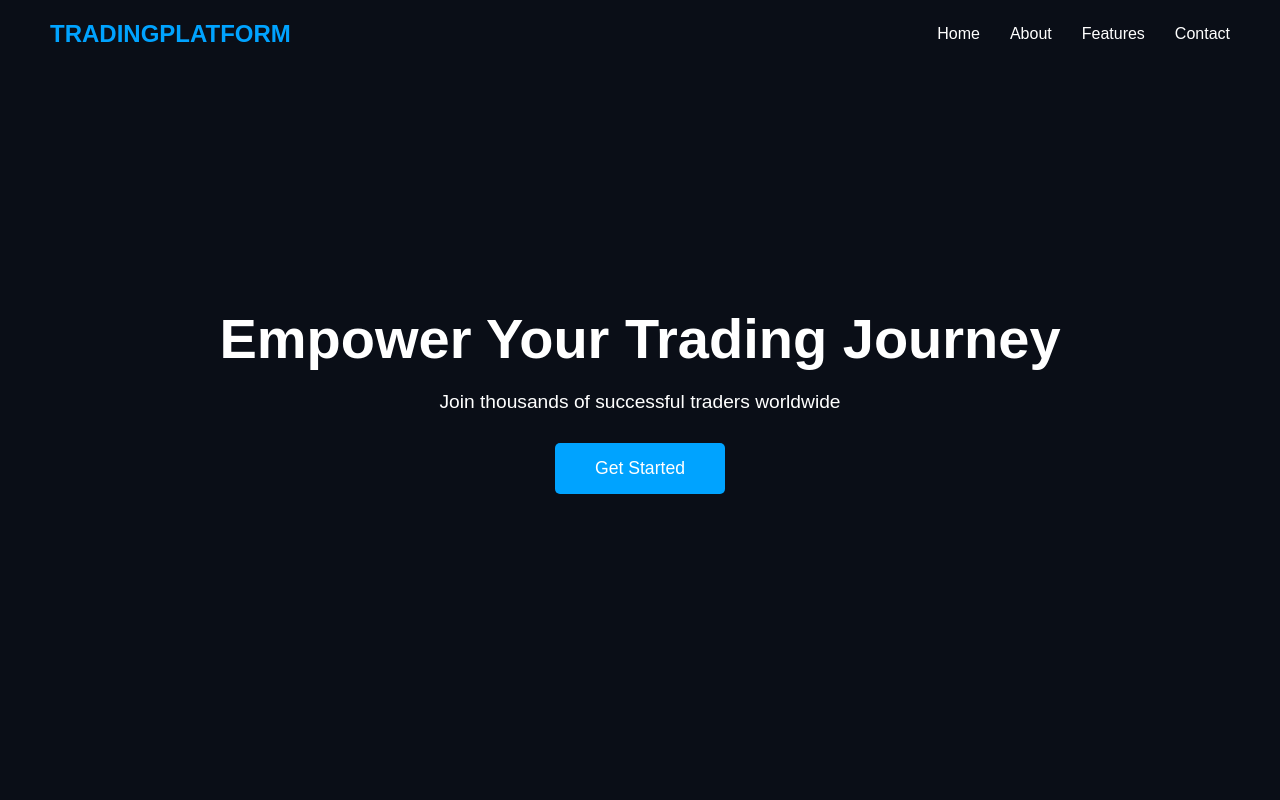
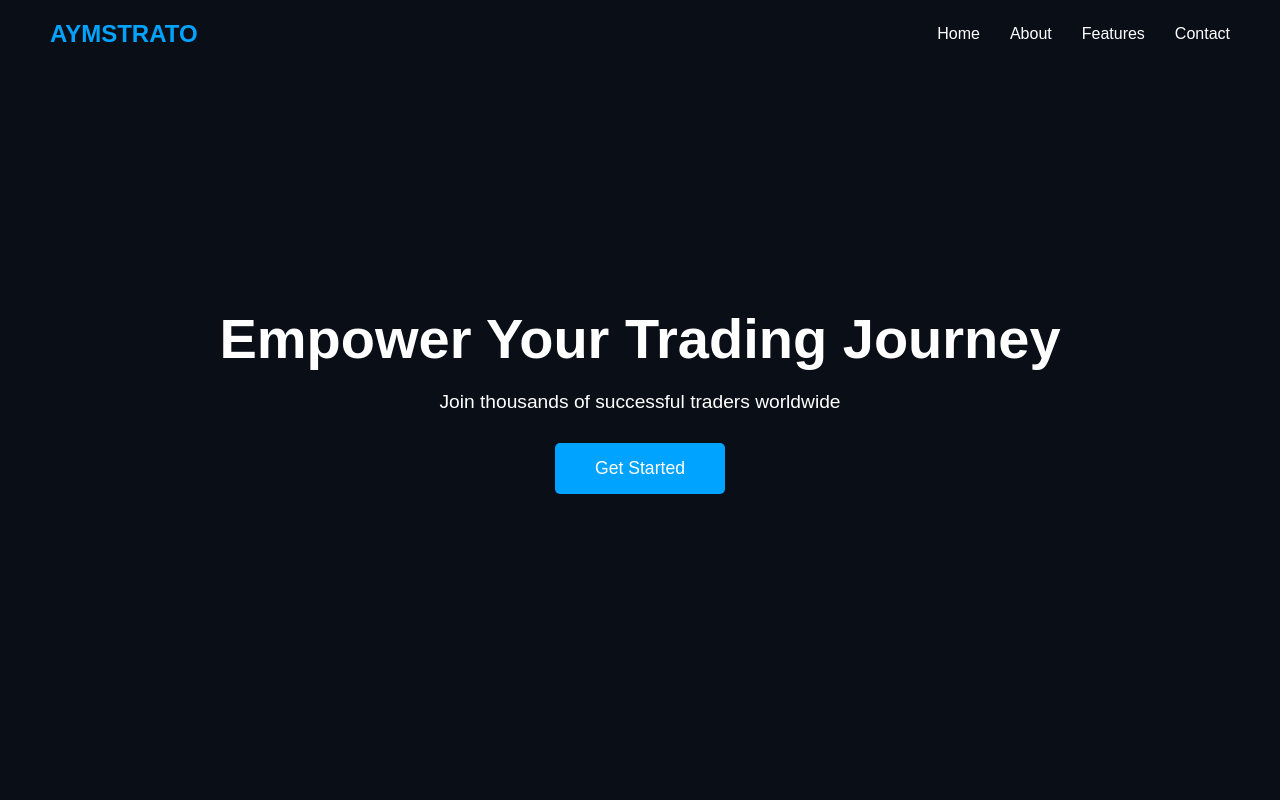
Before and after one commit to aymanazghoud/aymstrato, a plain HTML site: page index.html in a window 1280 px wide. Shown: the top 800 px of the page. Drawn offline with Linux system fonts and the light colour scheme.

Commit message:
Update index.html

```diff
--- a/index.html
+++ b/index.html
@@ -3,7 +3,7 @@
 <head>
     <meta charset="UTF-8">
     <meta name="viewport" content="width=device-width, initial-scale=1.0">
-    <title>Trading Platform</title>
+    <title>AYMSTRATO</title>
     <link rel="stylesheet" href="https://cdnjs.cloudflare.com/ajax/libs/font-awesome/6.0.0/css/all.min.css">
     <style>
         * {
@@ -141,7 +141,7 @@
 </head>
 <body>
     <nav class="navbar">
-        <div class="logo">TRADINGPLATFORM</div>
+        <div class="logo">AYMSTRATO</div>
         <div class="nav-links">
             <a href="#home">Home</a>
             <a href="#about">About</a>
```
